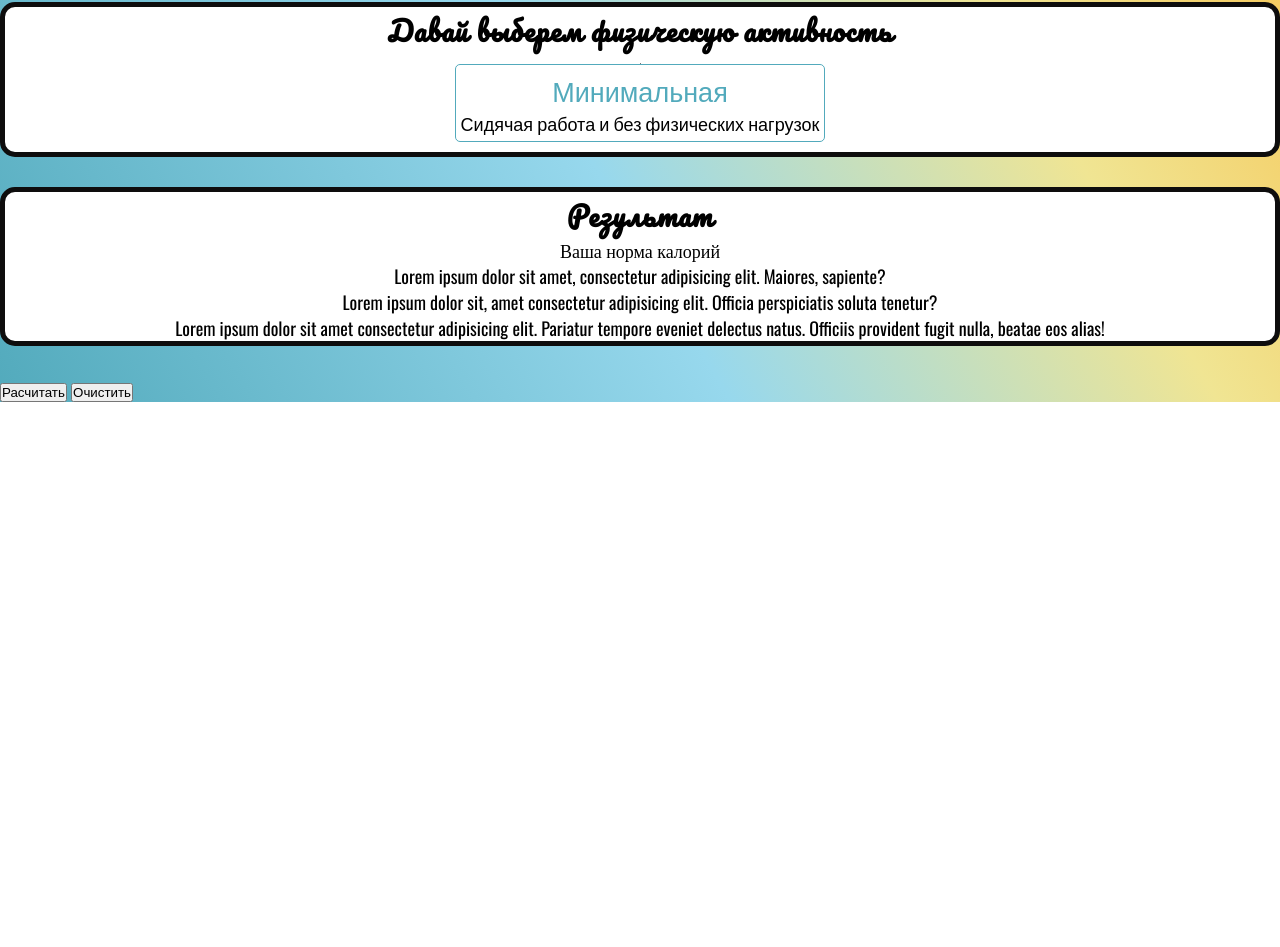
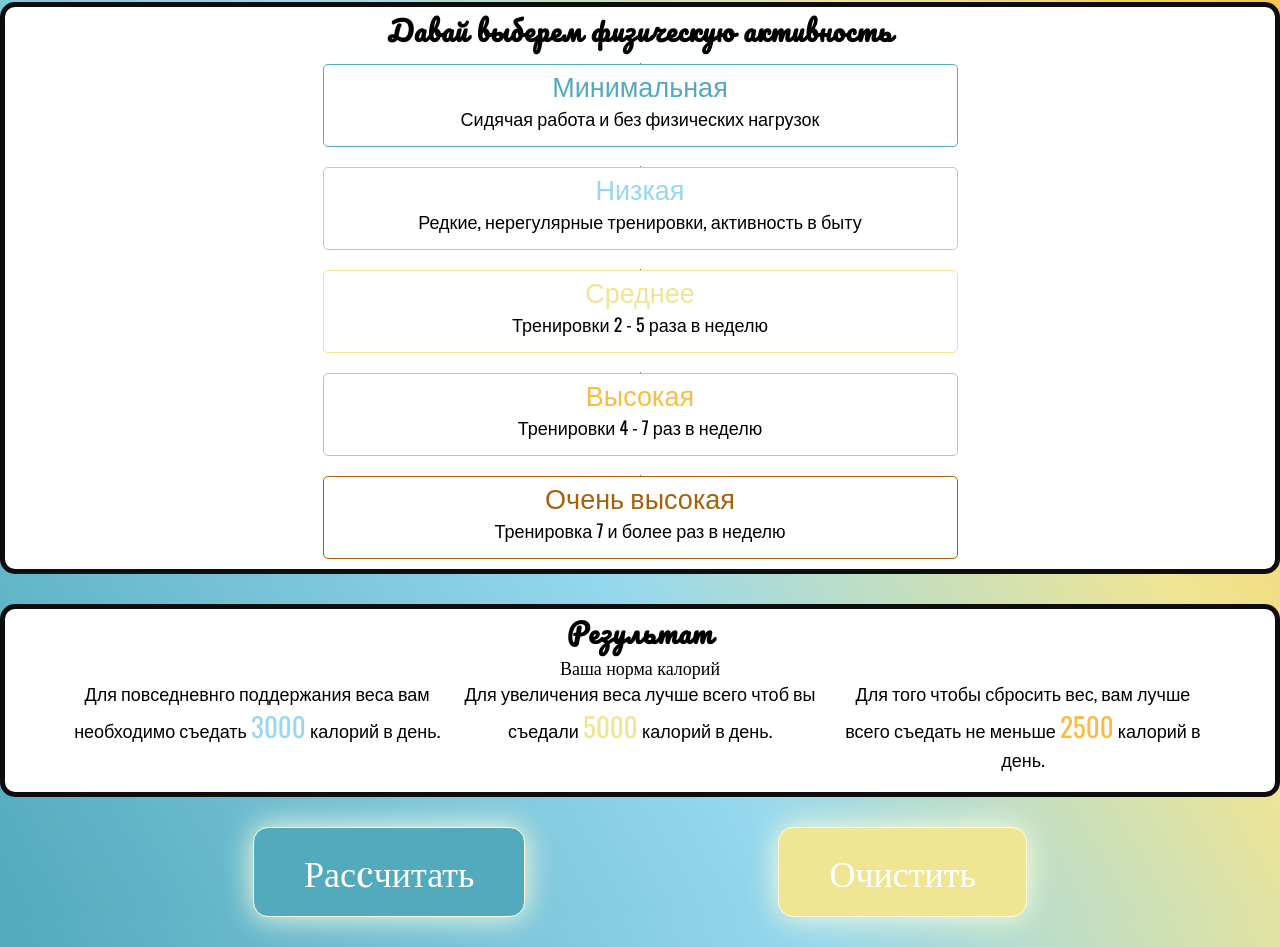
Before and after one commit to Bananer95/CalorieCounter, a website built with Parcel: page src/index.html in a window 1280 px wide. Shown: the part 1602-2549 px from the top of the page. Before the commit the page ends 2004 px from the top, so only its background shows below. Built offline with nearby package versions, Linux system fonts and the light colour scheme.

Commit message:
feat:add blocks and css 2

```diff
--- a/src/index.html
+++ b/src/index.html
@@ -108,13 +108,33 @@
         </div>
       </div>
     </div>
-    <div class="container">
+    <div class="container container_fisical">
       <h3>Давай выберем физическую активность</h3>
       <div class="fisical">
         <div class="fisical_box minimal">
           <input type="checkbox" name="minimal" id="minimal" />
           <label for="minimal">Минимальная</label>
           <p>Сидячая работа и без физических нагрузок</p>
+        </div>
+        <div class="fisical_box low">
+          <input type="checkbox" name="low" id="low" />
+          <label for="low">Низкая</label>
+          <p>Редкие, нерегулярные тренировки, активность в быту</p>
+        </div>
+        <div class="fisical_box average">
+          <input type="checkbox" name="average" id="average" />
+          <label for="average">Среднее</label>
+          <p>Тренировки 2 - 5 раза в неделю</p>
+        </div>
+        <div class="fisical_box high">
+          <input type="checkbox" name="high" id="high" />
+          <label for="high">Высокая</label>
+          <p>Тренировки 4 - 7 раз в неделю</p>
+        </div>
+        <div class="fisical_box veryHigh">
+          <input type="checkbox" name="veryHigh" id="veryHigh" />
+          <label for="veryHigh">Очень высокая</label>
+          <p>Тренировка 7 и более раз в неделю</p>
         </div>
       </div>
     </div>
@@ -123,35 +143,39 @@
       <div class="caloriesInDay"></div>
     </div> -->
 
-    <div class="container">
+    <div class="container container_result">
       <h3>Результат</h3>
       <div class="result">
         <h4>Ваша норма калорий</h4>
+        <div class="result_options">
           <div class="result_normal">
             <p>
-            Lorem ipsum dolor sit amet, consectetur <span>adipisicing</span>
-            elit. Maiores, sapiente?
+              Для повседневнго поддержания веса вам необходимо съедать
+              <span>3000</span>
+              калорий в день.
             </p>
           </div>
           <div class="result_up">
             <p>
-            Lorem ipsum dolor sit, amet consectetur
-            <span>adipisicing</span> elit. Officia perspiciatis soluta tenetur?
+              Для увеличения веса лучше всего чтоб вы съедали
+              <span>5000</span> калорий в день.
             </p>
           </div>
           <div class="result_down">
             <p>
-            Lorem ipsum dolor sit amet consectetur adipisicing elit. Pariatur
-            <span>tempore</span> eveniet delectus natus. Officiis provident
-            fugit nulla, beatae eos alias!
+              Для того чтобы сбросить вес, вам лучше всего съедать не меньше
+              <span>2500</span> калорий в день.
             </p>
+          </div>
         </div>
       </div>
     </div>
 
     <footer class="footer">
-      <button class="btn btn_calculation">Расчитать</button>
-      <button class="btn btn_clear">Очистить</button>
+      <div class="btn">
+        <button class="btn_calculation">Расcчитать</button>
+        <button class="btn_clear">Очистить</button>
+      </div>
     </footer>
 
     <script type="module" src="./js/index.js"></script>
--- a/src/scss/fisical.scss
+++ b/src/scss/fisical.scss
@@ -6,6 +6,91 @@
   .minimal {
     border: 1px solid $dark_blue;
     position: relative;
+    transition: 0.2s linear;
+
+    label {
+      color: $dark_blue;
+    }
+
+    &:hover {
+      background-color: $dark_blue;
+
+      label {
+        color: $white;
+      }
+    }
+  }
+
+  .low {
+    border: 1px solid $blue;
+    position: relative;
+    transition: 0.2s linear;
+
+    label {
+      color: $blue;
+    }
+
+    &:hover {
+      background-color: $blue;
+
+      label {
+        color: $white;
+      }
+    }
+  }
+
+  .average {
+    border: 1px solid $yello;
+    position: relative;
+    transition: 0.2s linear;
+
+    label {
+      color: $yello;
+    }
+
+    &:hover {
+      background-color: $yello;
+
+      label {
+        color: $white;
+      }
+    }
+  }
+
+  .high {
+    border: 1px solid $deep_yello;
+    position: relative;
+    transition: 0.2s linear;
+
+    label {
+      color: $deep_yello;
+    }
+
+    &:hover {
+      background-color: $deep_yello;
+
+      label {
+        color: $white;
+      }
+    }
+  }
+
+  .veryHigh {
+    border: 1px solid $bron;
+    position: relative;
+    transition: 0.2s linear;
+
+    label {
+      color: $bron;
+    }
+
+    &:hover {
+      background-color: $bron;
+
+      label {
+        color: $white;
+      }
+    }
   }
 
   .fisical_box {
@@ -13,12 +98,9 @@
     border-radius: 5px;
     max-width: 80%;
     margin: 10px auto;
-    padding: 5px;
+    padding: 0px 10px 15px;
+    min-width: 50%;
 
-    .minimal {
-      border-color: $dark_blue;
-      position: relative;
-    }
     input {
       position: absolute;
       top: -2px;
@@ -33,7 +115,6 @@
     label {
       text-align: center;
       font-size: $_27px;
-      color: $dark_blue;
     }
   }
 }
--- /dev/null
+++ b/src/scss/footer.scss
@@ -0,0 +1,49 @@
+.btn {
+  display: flex;
+  justify-content: space-evenly;
+  margin: 30px 0;
+
+  .btn_calculation {
+    border: 0.5px solid #ffffe0;
+    box-shadow: none;
+    padding: 20px 50px;
+    font-size: $_36px;
+    font-family: 'Playfair Display', serif;
+    font-weight: 500;
+    cursor: pointer;
+    border-radius: 15px;
+    background-color: $dark_blue;
+    color: $white;
+    box-shadow: 0px 0px 30px #ffffe0;
+    &:hover {
+      background-color: $blue;
+    }
+
+    &:active {
+      box-shadow: 0px 0px 20px #808080;
+      background-color: $blue;
+    }
+  }
+
+  .btn_clear {
+    border: 0.5px solid #ffffe0;
+    padding: 20px 50px;
+    font-size: $_36px;
+    font-family: 'Playfair Display', serif;
+    font-weight: 500;
+    cursor: pointer;
+    border-radius: 15px;
+    background-color: $yello;
+    color: $white;
+    box-shadow: 0px 0px 30px #ffffe0;
+
+    &:hover {
+      background-color: $deep_yello;
+    }
+
+    &:active {
+      box-shadow: 0px 0px 20px #808080;
+      background-color: $deep_yello;
+    }
+  }
+}
--- a/src/scss/index.scss
+++ b/src/scss/index.scss
@@ -6,6 +6,8 @@
 @import 'groth.scss';
 @import 'eight.scss';
 @import 'fisical.scss';
+@import 'result.scss';
+@import 'footer.scss';
 
 * {
   margin: 0;
--- /dev/null
+++ b/src/scss/result.scss
@@ -0,0 +1,38 @@
+.result_options {
+  display: flex;
+  flex-direction: row;
+  justify-content: space-between;
+  max-width: 90%;
+  margin: 0 auto 20px;
+  .result_normal {
+    padding: 0 5px;
+    max-width: 33%;
+    span {
+      text-transform: uppercase;
+      font-size: $_27px;
+      color: $blue;
+    }
+  }
+
+  .result_up {
+    max-width: 33%;
+    padding: 0 5px;
+
+    span {
+      text-transform: uppercase;
+      font-size: $_27px;
+      color: $yello;
+    }
+  }
+
+  .result_down {
+    max-width: 33%;
+    padding: 0 5px;
+
+    span {
+      text-transform: uppercase;
+      font-size: $_27px;
+      color: $deep_yello;
+    }
+  }
+}
```
Lines whose indentation alone changed are shown as unchanged.
